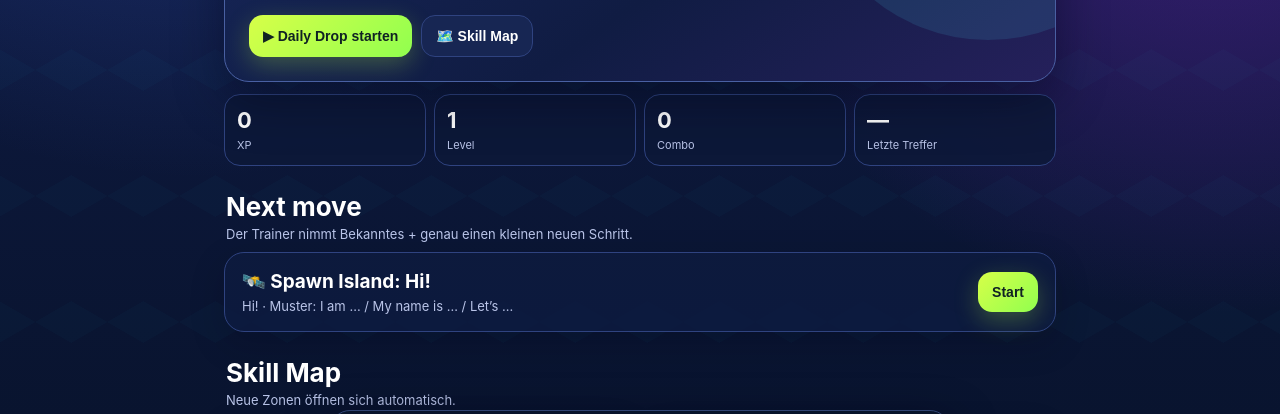
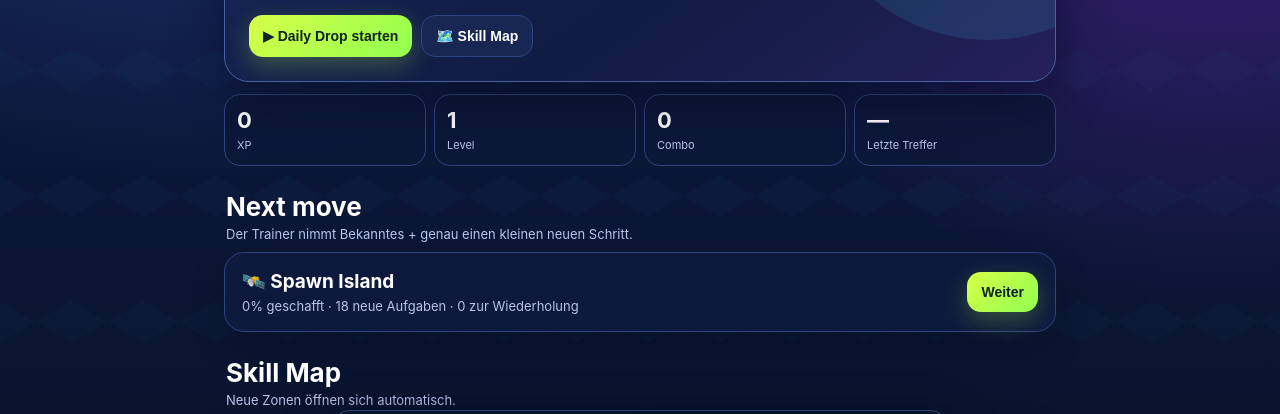
Before and after one commit to systemnaht/english-quest, a website: page english-shift/stormspeak/index.html in a window 1280 px wide. Shown: the part 308-722 px from the top of the page. Drawn offline with Linux system fonts and the light colour scheme; no server answers.

Commit message:
Load adaptive rotation engine in StormSpeak

```diff
--- a/english-shift/stormspeak/index.html
+++ b/english-shift/stormspeak/index.html
@@ -31,6 +31,7 @@
 </div>
 <nav class="bottom"><button class="nav active" data-view="home"><span>⌂</span>Home</button><button class="nav" data-view="world"><span>🗺️</span>Map</button><button class="nav" data-view="ai"><span>✦</span>AI Drop</button><button class="nav" data-view="progress"><span>⌁</span>Progress</button></nav>
 <script src="./app.js"></script>
+<script src="./rotation.js"></script>
 <script>if('serviceWorker' in navigator){window.addEventListener('load',()=>navigator.serviceWorker.register('./sw.js').catch(()=>{}));}</script>
 </body>
 </html>
```
